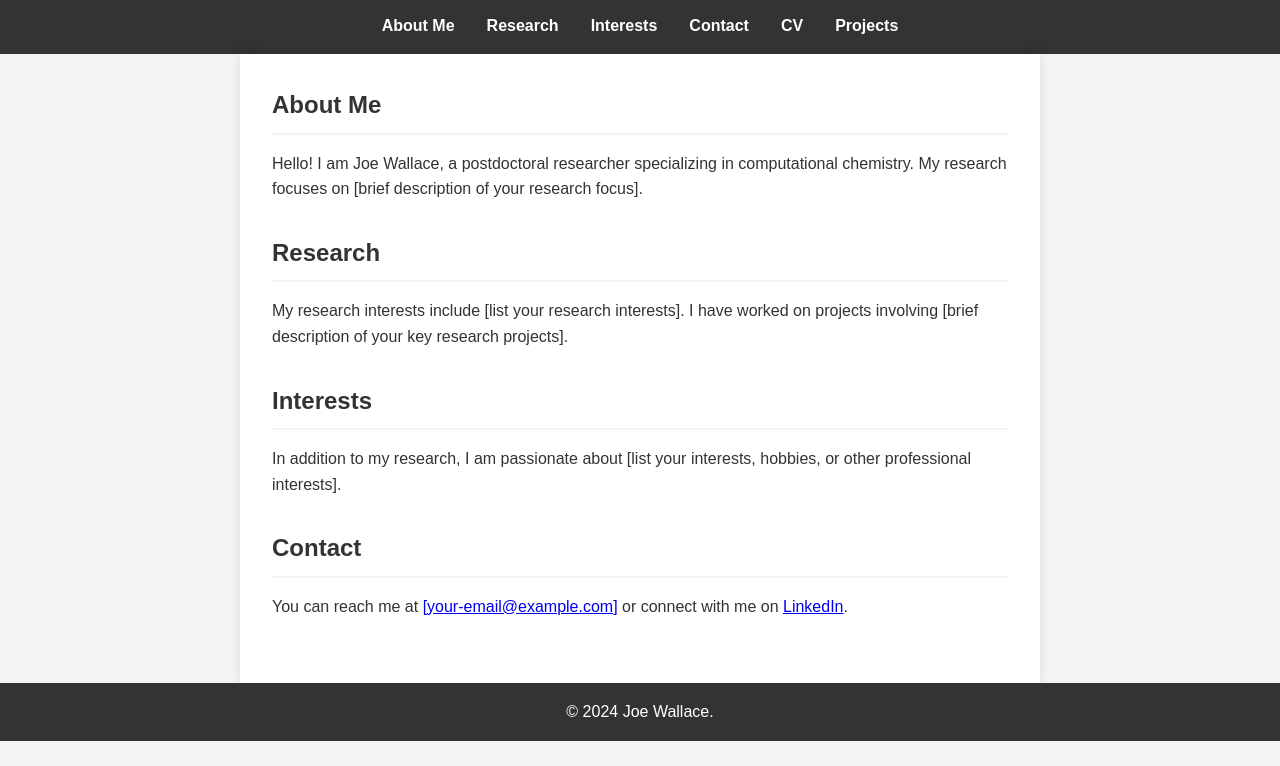
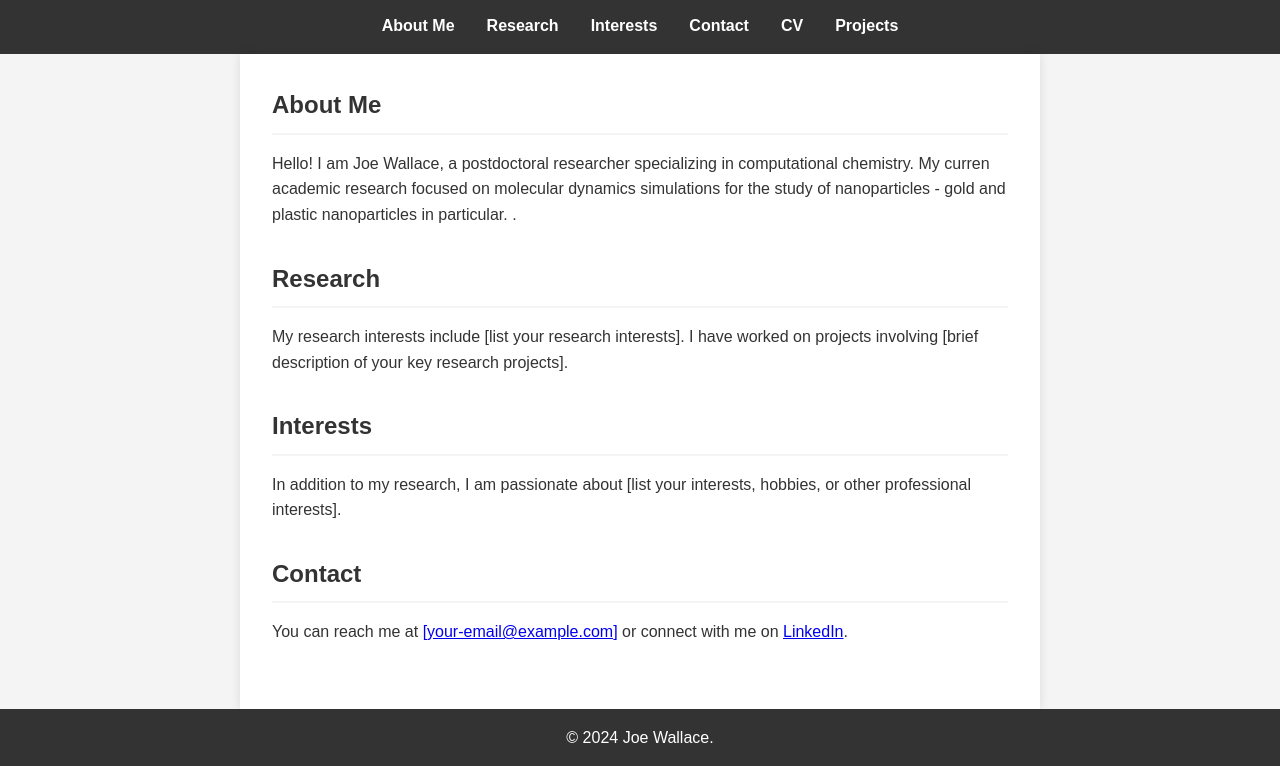
Before and after one commit to joewa6/Webpage, a plain HTML site: page index.html in a window 1280 px wide. Shown: the part 104-870 px from the top of the page. Before the commit the page ends 845 px from the top, so only its background shows below. Drawn offline with Linux system fonts and the light colour scheme.

Commit message:
Test new

```diff
--- a/index.html
+++ b/index.html
@@ -24,7 +24,7 @@
     <main>
         <section id="about">
             <h2>About Me</h2>
-            <p>Hello! I am Joe Wallace, a postdoctoral researcher specializing in computational chemistry. My research focuses on [brief description of your research focus].</p>
+            <p>Hello! I am Joe Wallace, a postdoctoral researcher specializing in computational chemistry. My curren academic research focused on molecular dynamics simulations for the study of nanoparticles - gold and plastic nanoparticles in particular. .</p>
         </section>
         <section id="research">
             <h2>Research</h2>
```
